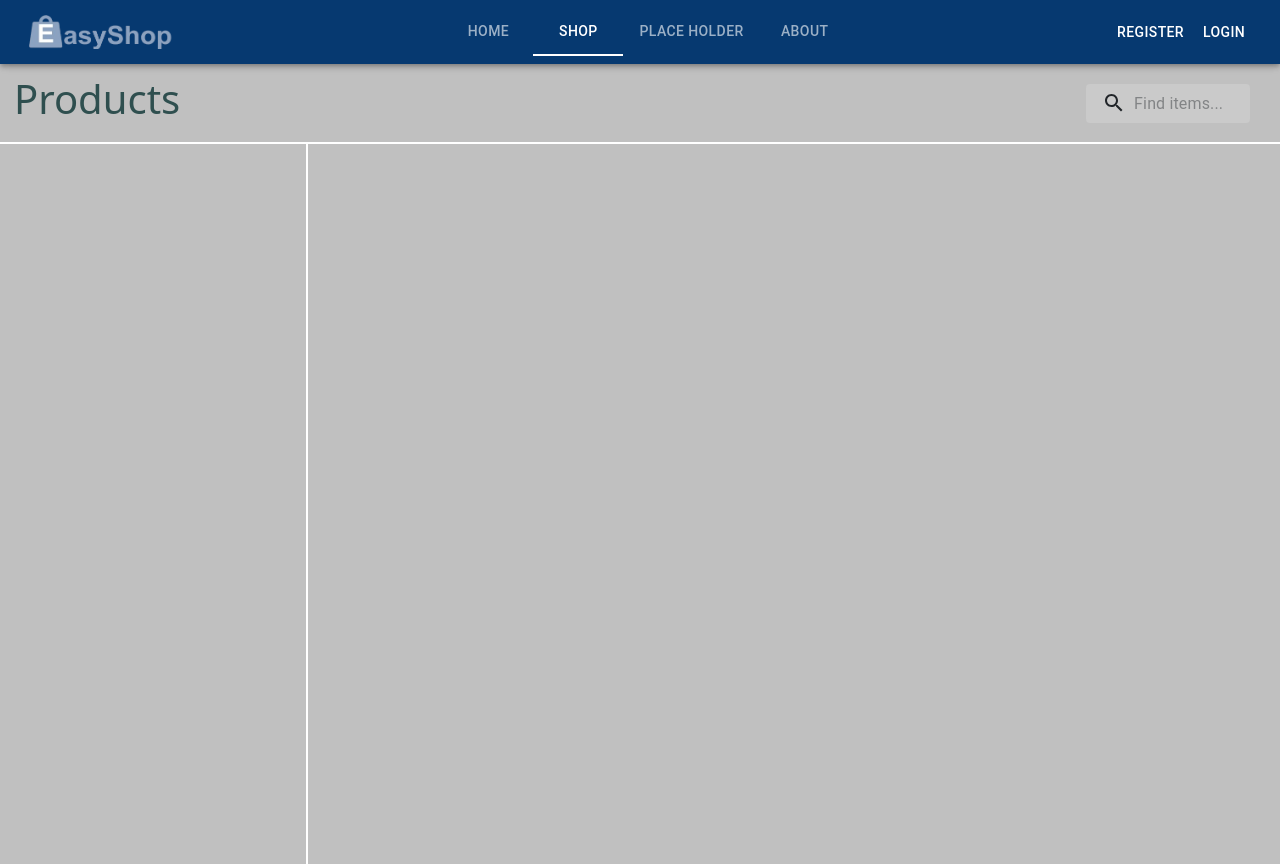
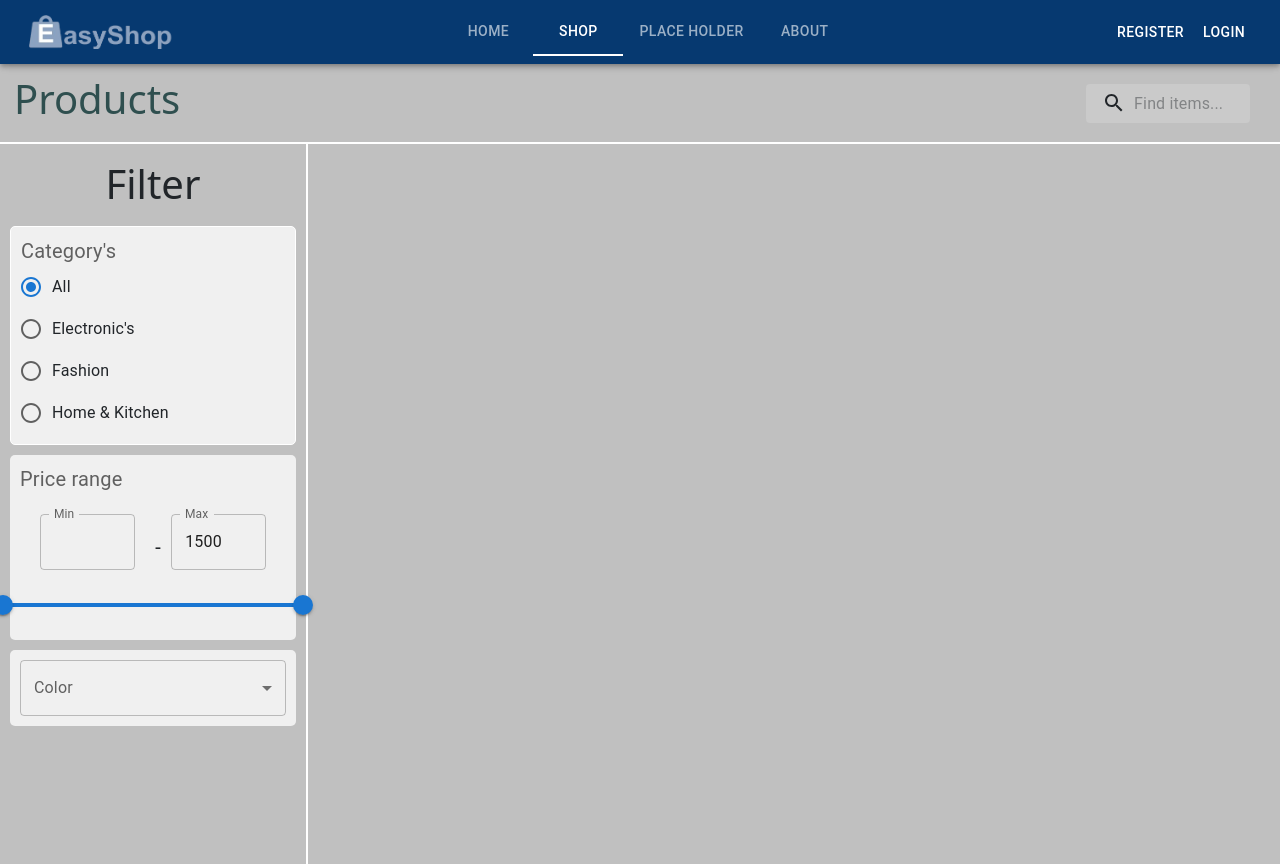
Before and after one commit to fahd209/Easyshop-E-commerce-advanced, a React (Create React App) app in the folder easyshop-client-react/: page /shop in a window 1280 px wide. Built offline with nearby package versions, Linux system fonts and the light colour scheme.

Commit message:
Built shop filter template

```diff
--- a/easyshop-client-react/src/components/Footer.jsx
+++ b/easyshop-client-react/src/components/Footer.jsx
@@ -6,18 +6,18 @@ import GitHubIcon from '@mui/icons-material/GitHub';
 const Footer = () => {
   const currentYear = new Date().getFullYear();
   return (
-  <div style={{backgroundColor: '#c0c0c0'}}>
-    <footer class="container d-flex flex-wrap justify-content-between align-items-center py-3 border-top">
-        <div class="col-md-4 d-flex align-items-center">
-          <div class="mb-3 me-2 mb-md-0 text-body-secondary text-decoration-none lh-1">
-            <img width="30" height="27" src={EasyShopIcon} />
+  <div style={{backgroundColor: '#c0c0c0', height: '78px', display: 'flex'}}>
+    <footer className="container d-flex flex-wrap justify-content-between align-items-center py-3 border-top ">
+        <div className="col-md-4 d-flex align-items-center">
+          <div className="mb-3 me-2 mb-md-0 text-body-secondary text-decoration-none lh-1">
+            <img width="30" height="27" alt='Easy shop icon' src={EasyShopIcon} />
           </div>
-          <span class="mb-3 mb-md-0 text-body-secondary">© 2024 Easy shop, Inc</span>
+          <span className="mb-3 mb-md-0 text-body-secondary">© {currentYear} Easy shop, Inc</span>
         </div>
 
-        <ul class="nav col-md-4 justify-content-end list-unstyled d-flex">
-          <li class="ms-3"><a class="text-body-secondary" href="#"><GitHubIcon /></a></li>
-          <li class="ms-3"><a class="text-body-secondary" href="#"><LinkedInIcon /></a></li>
+        <ul className="nav col-md-4 justify-content-end list-unstyled d-flex">
+          <li className="ms-3"><a class="text-body-secondary" ><GitHubIcon /></a></li>
+          <li className="ms-3"><a class="text-body-secondary" ><LinkedInIcon /></a></li>
         </ul>
     </footer>
   </div>
--- a/easyshop-client-react/src/components/home/Slider.css
+++ b/easyshop-client-react/src/components/home/Slider.css
@@ -1,6 +1,6 @@
 .carousel{
+    height: 700px;
     background-color: #063970;
-    padding: 25px 0;
     display: flex;
     flex-direction: column;
     align-items: center;
--- a/easyshop-client-react/src/components/shop/CategoriesRadio.jsx
+++ b/easyshop-client-react/src/components/shop/CategoriesRadio.jsx
@@ -6,14 +6,21 @@ import FormControl from '@mui/material/FormControl';
 import FormLabel from '@mui/material/FormLabel';
 
 const CategoriesRadio = () => {
+
+  const handleChange = (event) =>{
+    const value = event.target.value;
+    console.log(value)
+  }
+
   return (
     <div>
         <FormControl>
-        <FormLabel id="demo-radio-buttons-group-label">Category's</FormLabel>
+        <FormLabel sx={{fontSize: '20px'}} id="demo-radio-buttons-group-label">Category's</FormLabel>
         <RadioGroup
             aria-labelledby="demo-radio-buttons-group-label"
             defaultValue="All"
             name="radio-buttons-group"
+            onChange={handleChange}
         >
             <FormControlLabel value="All" control={<Radio />} label="All" />
             <FormControlLabel value="Electronic's" control={<Radio />} label="Electronic's" />
--- /dev/null
+++ b/easyshop-client-react/src/components/shop/ColorDropDown.jsx
@@ -0,0 +1,46 @@
+import React, { useState } from 'react'
+import InputLabel from '@mui/material/InputLabel';
+import MenuItem from '@mui/material/MenuItem';
+import FormControl from '@mui/material/FormControl';
+import Select from '@mui/material/Select';
+
+const ColorDropDown = () => {
+    const [color, setColor] = useState('');
+    const COLORS = ['All','Red', 'Blue', 'Green', 'Orange']
+
+    const handleColorChange = (event) => {
+        const newColorValue = event.target.value;
+        setColor(newColorValue)
+    }
+
+  return (
+    <div>
+        <FormControl  fullWidth>
+            <InputLabel id="demo-simple-select-label">Color</InputLabel>
+                <Select
+                    labelId="demo-simple-select-label"
+                    id="demo-simple-select"
+                    value={color}
+                    label="Color"
+                    onChange={handleColorChange}
+                >
+                    {
+                        COLORS.map((colors, index) => (
+                            <MenuItem sx={{display: 'flex', justifyContent: 'space-between'}} key={index} value={colors} >
+                             {colors}
+                            {
+                                colors != "All" ? (
+                                <div style={{width: '20px', height: '20px', backgroundColor: colors, borderRadius: '50%'}}>
+                                </div>
+                                ) : ( null )
+                            }
+                            </MenuItem>
+                        ))
+                    }
+            </Select>
+      </FormControl>
+    </div>
+  )
+}
+
+export default ColorDropDown
--- a/easyshop-client-react/src/components/shop/Filter.jsx
+++ b/easyshop-client-react/src/components/shop/Filter.jsx
@@ -1,23 +1,24 @@
 import React from 'react'
 import CategoriesRadio from './CategoriesRadio'
-import TuneIcon from '@mui/icons-material/Tune';
+import PriceRangeSwiper from './PriceRangeSwiper'
+import ColorDropDown from './ColorDropDown'
+import './Shop.css'
 
 const Filter = () => {
   return (
     <div className='filter'>
-        <div className='filter-header'>
-          <TuneIcon />
           <h3>Filter</h3>
-        </div>
         <div className='category-contanier'>
             {/* Category list options */}
             <CategoriesRadio />
         </div>
-        <div className='priceRange-contanier'>
+        <div className='priceRange-container'>
             {/* Price range swipers */}
+            <PriceRangeSwiper />
         </div>
         <div className='colorOption-contanier' >
             {/* Color list options */}
+            <ColorDropDown />
         </div>
     </div>
   )
--- /dev/null
+++ b/easyshop-client-react/src/components/shop/PriceRangeSwiper.jsx
@@ -0,0 +1,82 @@
+import React, { useState } from 'react'
+import { FormLabel, TextField } from '@mui/material';
+import Slider from '@mui/material/Slider';
+
+function valuetext(value) {
+    return `${value}°C`;
+  }
+
+const PriceRangeSwiper = () => {
+    const [sliderValue, setSliderValue] = useState([null,1500]);
+    const [minValue, setMinValue] = useState(sliderValue[0]);
+    const [maxValue, setMaxValue] = useState(sliderValue[1]);
+
+
+    const handleChange = (event, newValue) => {
+        setSliderValue(newValue) // update slide value
+        setMinValue(newValue[0]) // updates minValue when the min value of the slider changes
+        setMaxValue(newValue[1]) // updates maxValue when the min value of the slider changes
+    }
+
+    const handleMinValueChange = (event) => {
+        const newMinValue = Number(event.target.value); // getting min value
+        setMinValue(newMinValue) // sets min value state to new minValue
+        setSliderValue([newMinValue, sliderValue[1]]) // sets the slider minValue to newMinValue, max value says the same
+    }
+
+    const handMaxValueChange = (event) => {
+        const newMaxValue = Number(event.target.value); // getting newMaxValue
+        setMaxValue(newMaxValue); // setting the maxValue to the new maxValue
+        setSliderValue([sliderValue[0], newMaxValue]); // setting slider maxValue to the newMaxValue
+    }
+
+  return (
+    <div className=''>
+        <FormLabel sx={{fontSize: '20px'}} >Price range</FormLabel>
+        <div className='priceRange-controller'>
+
+            <div className='priceRange-textField'>
+                <TextField
+                    sx={{width: '120px', margin: '10px'}}
+                    id="outlined-number"
+                    onChange={handleMinValueChange}
+                    value={minValue}
+                    minValue={0}
+                    label="Min"
+                    type="number"
+                    InputLabelProps={{
+                        shrink: true,
+                    }}
+                />
+
+                <p>-</p>
+
+                <TextField
+                    sx={{width: '120px', margin: '10px'}}
+                    id="outlined-number"
+                    value={maxValue}
+                    onChange={handMaxValueChange}
+                    maxValue={1500}
+                    label="Max"
+                    type="number"
+                    InputLabelProps={{
+                        shrink: true,
+                    }}
+
+                />
+            </div>
+
+            <Slider sx={{ width: 300, marginBottom: '10px'}}
+                getAriaLabel={() => 'Price Range'}
+                value={sliderValue}
+                onChange={handleChange}
+                getAriaValueText={valuetext}
+                valueLabelDisplay='auto'
+                max={1500}
+            />
+        </div>
+    </div>
+  )
+}
+
+export default PriceRangeSwiper
--- a/easyshop-client-react/src/components/shop/Shop.css
+++ b/easyshop-client-react/src/components/shop/Shop.css
@@ -16,14 +16,51 @@
     margin: 0 10px;
     padding: 10px;
     border-radius: 5px;
+    background-color: #f0f0f0;
 }
 
-.filter .filter-header{
-    display: flex;
-    align-items: center;
-    margin-left: 10px;
+.filter h3{
+    text-align: center;
+    font-size: 40px;
+    padding-bottom: 10px;
 }
 
 .filter .filter-header h3{
     margin-left: 10px;
 }
+.priceRange-container{
+    margin-top: 10px;
+    border-radius: 5px;
+    background-color: #f0f0f0;
+    margin: 10px;
+    padding: 10px;
+}
+
+.priceRange-container p{
+    font-size: 20px;
+    margin: 10px 0 0 10px;
+    font-weight: 100;
+}
+
+.priceRange-controller{
+    display: flex;
+    flex-direction: column;
+    justify-content: center;
+    align-items: center;
+}
+
+.priceRange-container .priceRange-textField{
+    display: flex;
+    width: 100%;
+    padding: 10px;
+    justify-content: center;
+    align-items: center;
+}
+
+.colorOption-contanier{
+    margin-top: 10px;
+    border-radius: 5px;
+    background-color: #f0f0f0;
+    margin: 10px;
+    padding: 10px;
+}
--- a/easyshop-client-react/src/components/shop/Shop.jsx
+++ b/easyshop-client-react/src/components/shop/Shop.jsx
@@ -1,4 +1,4 @@
-import { Box, Grid, useMediaQuery, useTheme, styled } from '@mui/material'
+import { Grid, useMediaQuery, useTheme } from '@mui/material'
 import React, { useState } from 'react'
 import Filter from './Filter'
 import SearchBar from './SearchBar'
@@ -57,6 +57,7 @@ const Shop = () => {
 
         </Grid>
         <Grid item xs={3} sx={{ height: '90vh', borderRight: '2px solid white', position: 'relative' }}>
+          <Filter />
 
         </Grid>
         <Grid item xs={9} sx={{height: '90vh'}}>
```
Also changed, not shown: easyshop-client-react/src/components/home/Slider.jsx (indentation only).
